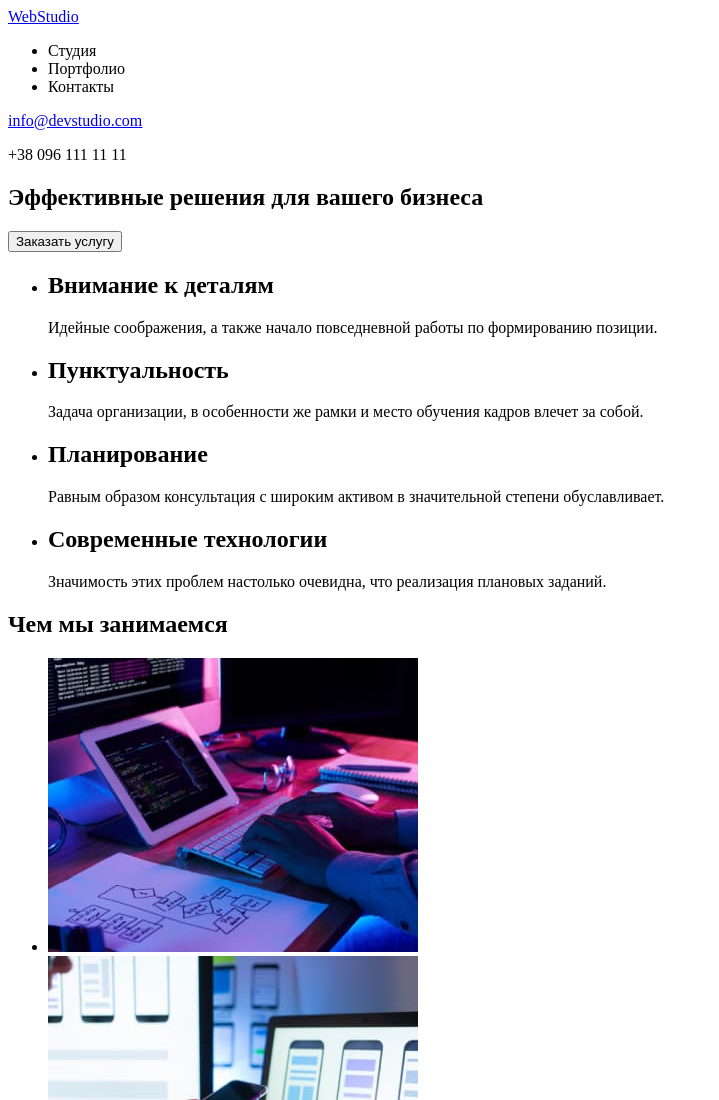
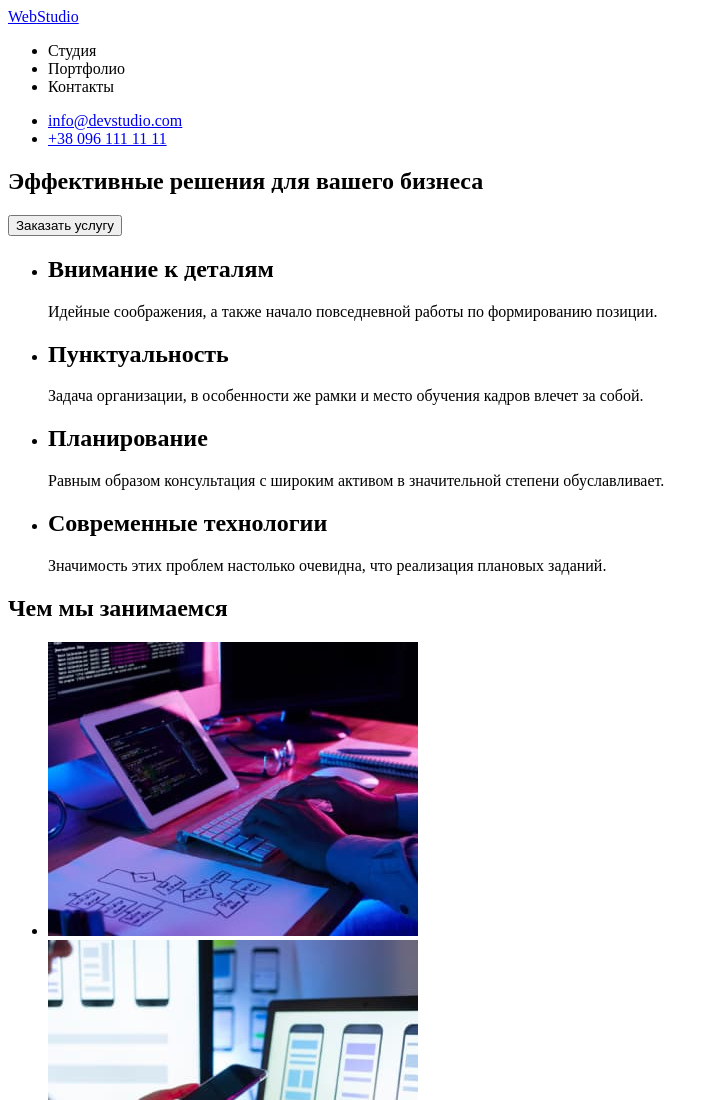
Before and after one commit to AlexabderFed/goit-markup-hw-01, a plain HTML site: page index.html in a window 1280 px wide. Shown: the top 1100 px of the page, without its empty margins (0-719 px from the left). Drawn offline with Linux system fonts and the light colour scheme.

Commit message:
<div> and <span>

```diff
--- a/index.html
+++ b/index.html
@@ -7,7 +7,7 @@
 <body>
     <!-- Шапка страницы -->
     <header>
-        <a href="/">WebStudio</a>
+        <a href="/"><span class="accent">Web</span>Studio</a>
         <nav>
             <ul>
                 <li><a href="/"></a>Студия</li>
@@ -15,8 +15,12 @@
                 <li><a href="/"></a>Контакты</li>
             </ul>
         </nav>
-            <a href="mailto:info@devstudio.com">info@devstudio.com</a>
-            <p>+38 096 111 11 11</p>
+            <div>
+                <ul>
+                    <li><a href="mailto:info@devstudio.com">info@devstudio.com</a></li>
+                    <li><a href="tel+380961111111">+38 096 111 11 11</a></li>
+                </ul>
+            </div>
     </header>
     <!-- Уникальный контент страницы -->
     <main>
```
